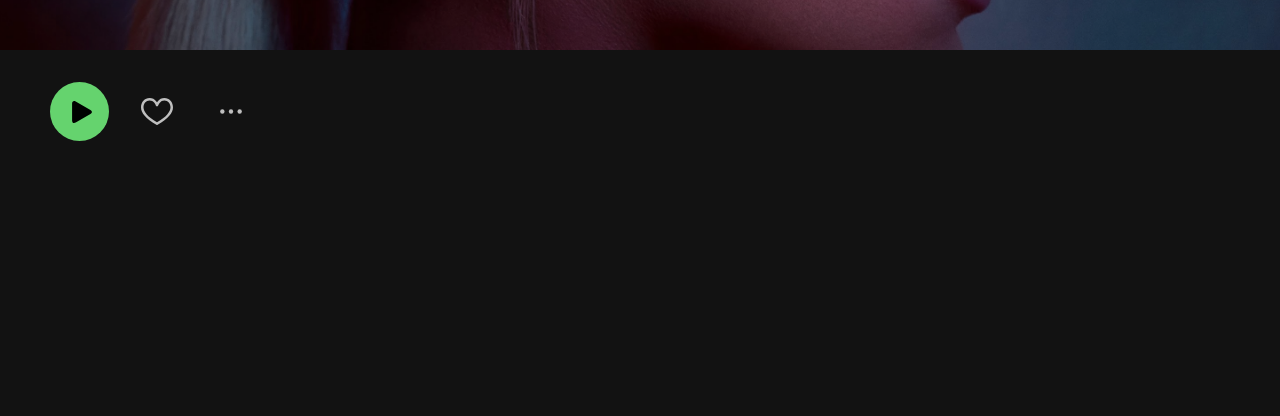
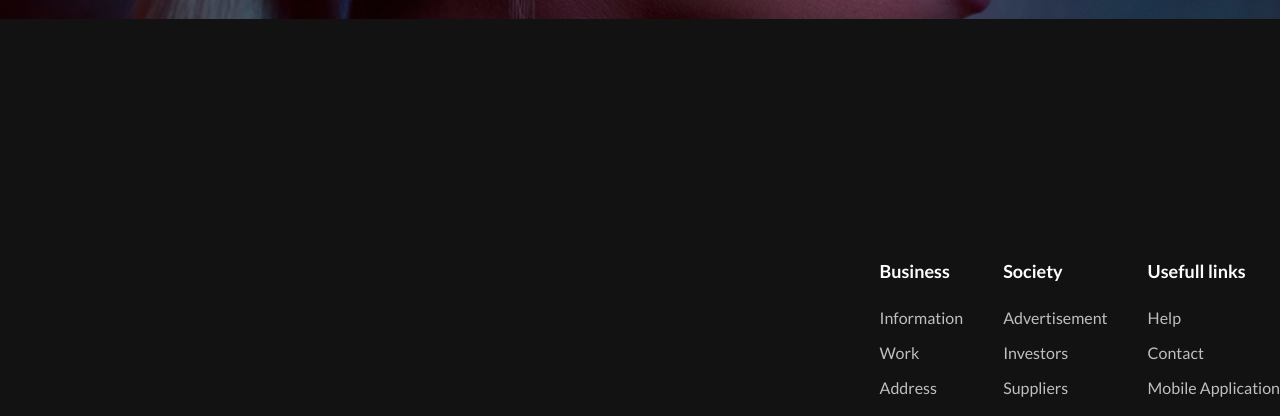
Before and after one commit to cooodyyy/InvoA_lvl2-spotify, a website built with Vite: page index.html in a window 1280 px wide. Shown: the part 384-800 px from the top of the page. Built offline with nearby package versions, Linux system fonts and the light colour scheme.

Commit message:
added footer lists

```diff
--- a/index.html
+++ b/index.html
@@ -46,11 +46,12 @@
         <span class="heading__small">Popular songs of Dua Lipa and many many others</span>
       </h1>
     </header>
-    <main>
-      <nav class="main-nav">
+    <main class="main">
+      <nav class="main__nav">
         <div class="actions">
           <button class="actions__button">
-            <svg class="actions__icon actions__icon--1" width="59" height="59" viewBox="0 0 59 59" fill="none" xmlns="http://www.w3.org/2000/svg">
+            <svg class="actions__icon actions__icon--1" width="59" height="59" viewBox="0 0 59 59" fill="none"
+              xmlns="http://www.w3.org/2000/svg">
               <rect width="59" height="59" rx="29.5" fill="#65D36E" />
               <g clip-path="url(#clip0_1_2023)">
                 <path
@@ -65,14 +66,16 @@
             </svg>
           </button>
           <button class="actions__button">
-            <svg class="actions__icon actions__icon--2" width="32" height="33" viewBox="0 0 32 33" fill="none" xmlns="http://www.w3.org/2000/svg">
+            <svg class="actions__icon actions__icon--2" width="32" height="33" viewBox="0 0 32 33" fill="none"
+              xmlns="http://www.w3.org/2000/svg">
               <path
                 d="M23.375 2.9502C20.7131 2.9502 18.3796 4.13713 16.6268 6.38276C16.3931 6.68226 16.1847 6.98188 16 7.27207C15.8153 6.98182 15.6069 6.68226 15.3732 6.38276C13.6204 4.13713 11.2869 2.9502 8.625 2.9502C3.5965 2.9502 0 7.16063 0 12.2129C0 17.99 4.73481 23.4346 15.3523 29.8667C15.5514 29.9873 15.7757 30.0476 16 30.0476C16.2243 30.0476 16.4486 29.9873 16.6477 29.8668C27.2652 23.4347 32 17.9901 32 12.213C32 7.16332 28.4064 2.9502 23.375 2.9502ZM26.1973 19.4064C23.9869 21.8728 20.6466 24.4698 16 27.3328C11.3534 24.4698 8.01313 21.8728 5.80269 19.4064C3.58031 16.9267 2.5 14.5737 2.5 12.213C2.5 8.57526 4.95837 5.4502 8.625 5.4502C10.4923 5.4502 12.0844 6.26207 13.3572 7.86332C14.3749 9.14388 14.8038 10.4662 14.8068 10.4756C14.9696 10.9978 15.4531 11.3535 16.0001 11.3535C16.5471 11.3535 17.0306 10.9979 17.1934 10.4756C17.1973 10.463 17.6133 9.18195 18.5976 7.92095C19.8773 6.28145 21.4846 5.45013 23.375 5.45013C27.0455 5.45013 29.5 8.5782 29.5 12.2129C29.5 14.5736 28.4197 16.9266 26.1973 19.4064Z"
                 fill="#BFBFBF" />
             </svg>
           </button>
           <button class="actions__button">
-            <svg class="actions__icon actions__icon--3" width="52" height="53" viewBox="0 0 52 53" fill="none" xmlns="http://www.w3.org/2000/svg">
+            <svg class="actions__icon actions__icon--3" width="52" height="53" viewBox="0 0 52 53" fill="none"
+              xmlns="http://www.w3.org/2000/svg">
               <path d="M25.9891 26.494H26.0113" stroke="#BFBFBF" stroke-width="4.33333" stroke-linecap="round"
                 stroke-linejoin="round" />
               <path d="M17.3224 26.494H17.3446" stroke="#BFBFBF" stroke-width="4.33333" stroke-linecap="round"
@@ -84,7 +87,28 @@
         </div>
       </nav>
     </main>
-    <footer></footer>
+    <footer class="footer">
+      <div class="footer__content">
+        <ul class="footer__list">
+          Business
+          <li class="footer__list-item"><a href="#" class="footer__link">Information</a></li>
+          <li class="footer__list-item"><a href="#" class="footer__link">Work</a></li>
+          <li class="footer__list-item"><a href="#" class="footer__link">Address</a></li>
+        </ul>
+        <ul class="footer__list">
+          Society
+          <li class="footer__list-item"><a href="#" class="footer__link">Advertisement</a></li>
+          <li class="footer__list-item"><a href="#" class="footer__link">Investors</a></li>
+          <li class="footer__list-item"><a href="#" class="footer__link">Suppliers</a></li>
+        </ul>
+        <ul class="footer__list">
+          Usefull links
+          <li class="footer__list-item"><a href="#" class="footer__link">Help</a></li>
+          <li class="footer__list-item"><a href="#" class="footer__link">Contact</a></li>
+          <li class="footer__list-item"><a href="#" class="footer__link">Mobile Application</a></li>
+        </ul>
+      </div>
+    </footer>
   </div>
   <script type="module" src="/src/global-scripts/main.js"></script>
   <script type="module" src="/src/pages/home-page/scripts/home-page.js"></script>
--- a/src/global-styles/styles/_root.scss
+++ b/src/global-styles/styles/_root.scss
@@ -7,7 +7,18 @@
 :root {
   --width-max-main: 1440px;
   --font-family-base: "Lato", sans-serif;
+
+  --font-size-xl: 68px;
+  --font-size-l: 18px;
+  --font-size-m: 16px;
+  --font-size-s: 16px;
+
+  --font-weight-bold: 700;
+  --font-weight-regular: 400;
+
   --color-font-primary: #fff;
+  --color-font-secondary:#bfbfbf;
+
 
   // main colors
   --color-primary: #65d36e;
@@ -16,7 +27,7 @@
   --color-secondary-50: hsla(0, 0%, 0%, 0.5);
   --color-secondary-20: hsla(0, 0%, 0%, 0.2);
 
-  // footer colors
+  // footer
   --color-footer-bg: #121212;
 
   --padding-sides: 50px;
--- /dev/null
+++ b/src/pages/home-page/styles/_footer.scss
@@ -0,0 +1,51 @@
+.footer {
+  background-color: var(--color-footer-bg);
+  min-height: 397px;
+
+  position: absolute;
+  bottom: 0;
+  right: 0;
+  left: 0;
+
+  display: flex;
+  justify-content: flex-end;
+  align-items: flex-end;
+
+  //   display: none;
+
+  & &__content {
+    display: flex;
+    justify-content: flex-start;
+    align-items: flex-start;
+  }
+
+  & &__list {
+    color: var(--color-font-primary);
+    list-style: none;
+    font-weight: var(--font-weight-bold);
+    font-size: var(--font-size-l);
+    line-height: 22px;
+  }
+
+  & &__list-item {
+    padding-top: .8rem;
+
+    &:first-child {
+      padding-top: 1.5rem;
+    }
+  }
+
+  & &__link {
+    text-decoration: none;
+    color: var(--color-font-secondary);
+    font-weight: var(--font-weight-regular);
+    font-size: var(--font-size-m);
+    line-height: 19px;
+    transition: color 0.2s;
+
+    &:hover {
+      text-decoration: underline;
+      color: var(--color-font-primary);
+    }
+  }
+}
--- a/src/pages/home-page/styles/_home-page.scss
+++ b/src/pages/home-page/styles/_home-page.scss
@@ -6,6 +6,7 @@
 @import "./_header.scss";
 @import "./_heading.scss";
 @import "./_main.scss";
+@import "./_footer.scss";
 
 #home-page {
   background-color: var(--color-secondary);
--- a/src/pages/home-page/styles/_main.scss
+++ b/src/pages/home-page/styles/_main.scss
@@ -1,4 +1,4 @@
-main {
+.main {
   position: relative;
   top: 434px;
   padding: 2rem var(--padding-sides);
```
